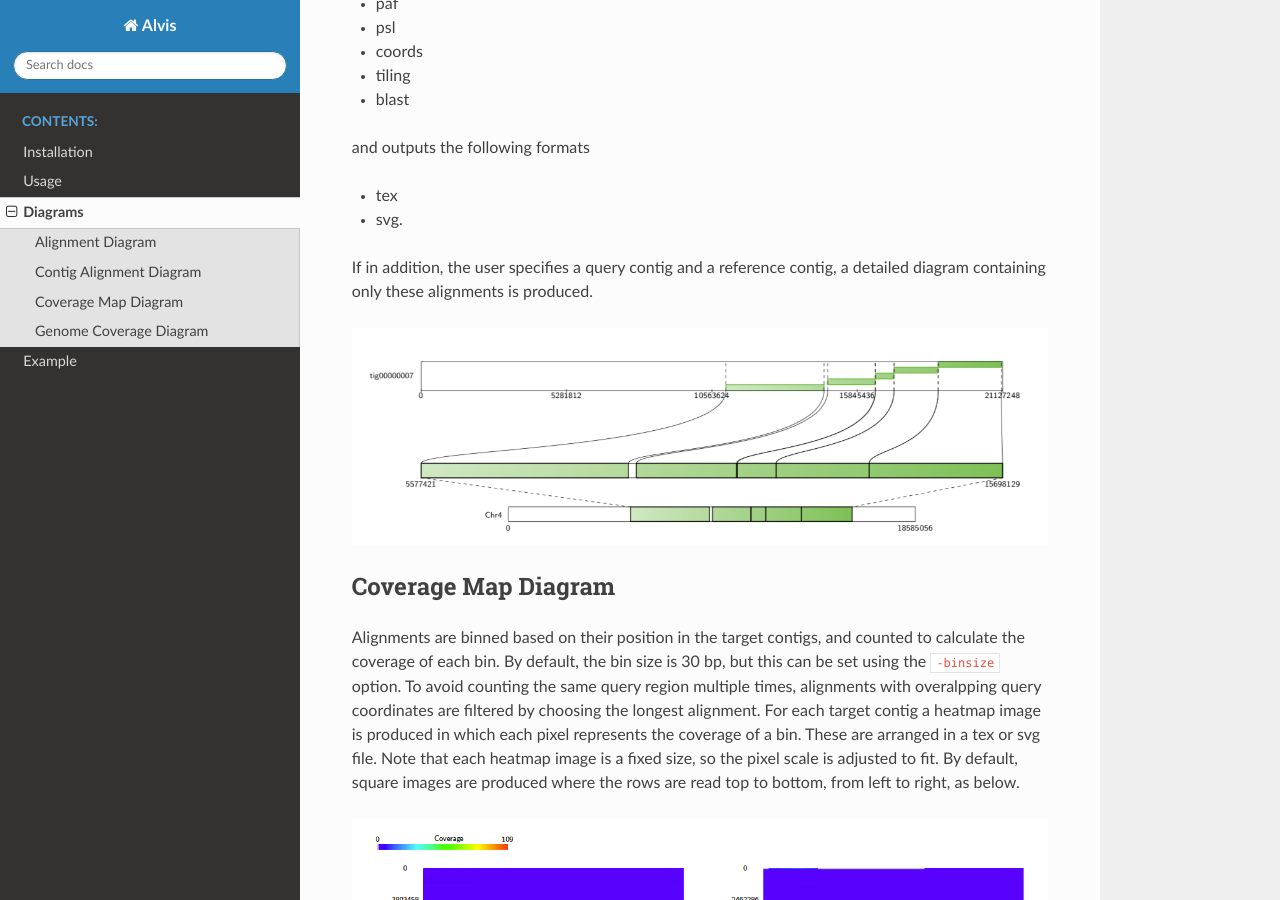
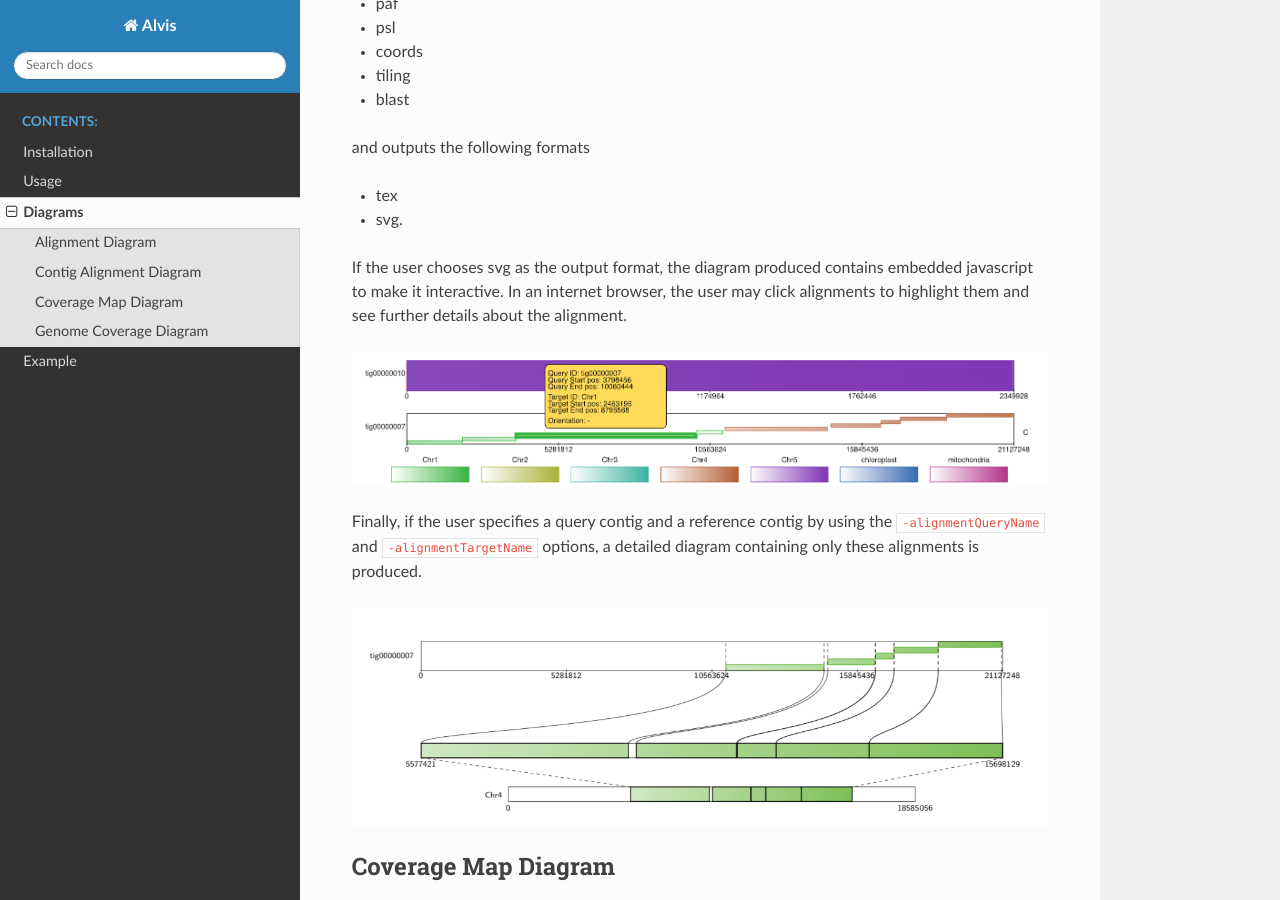
Before and after one commit to richardmleggett/al2tex, a Sphinx documentation site: the page built from docs/usage/diagrams.rst, in a window 1280 px wide and 900 px high, scrolled down 1745 px. Built offline with Sphinx 7.4.7 and the Read the Docs theme 2.0.0, drawn with Linux system fonts in a browser that asks for light colours.

Commit message:
Update documentation.
Add paragraph about interactive SVGs

```diff
--- a/docs/usage/diagrams.rst
+++ b/docs/usage/diagrams.rst
@@ -42,7 +42,11 @@ and outputs the following formats
 - tex
 - svg.
 
-If in addition, the user specifies a query contig and a reference contig, a detailed diagram containing only these alignments is produced.
+If the user chooses svg as the output format, the diagram produced contains embedded javascript to make it interactive. In an internet browser, the user may click alignments to highlight them and see further details about the alignment.
+
+.. image:: images/contig_alignment_svg_example.png
+
+Finally, if the user specifies a query contig and a reference contig by using the ``-alignmentQueryName`` and ``-alignmentTargetName`` options, a detailed diagram containing only these alignments is produced.
 
 .. image:: images/detailed_contig_alignment_example.png
 
```
Also changed, not shown: docs/usage/images/contig_alignment_svg_example.png (added), 1 other file.
